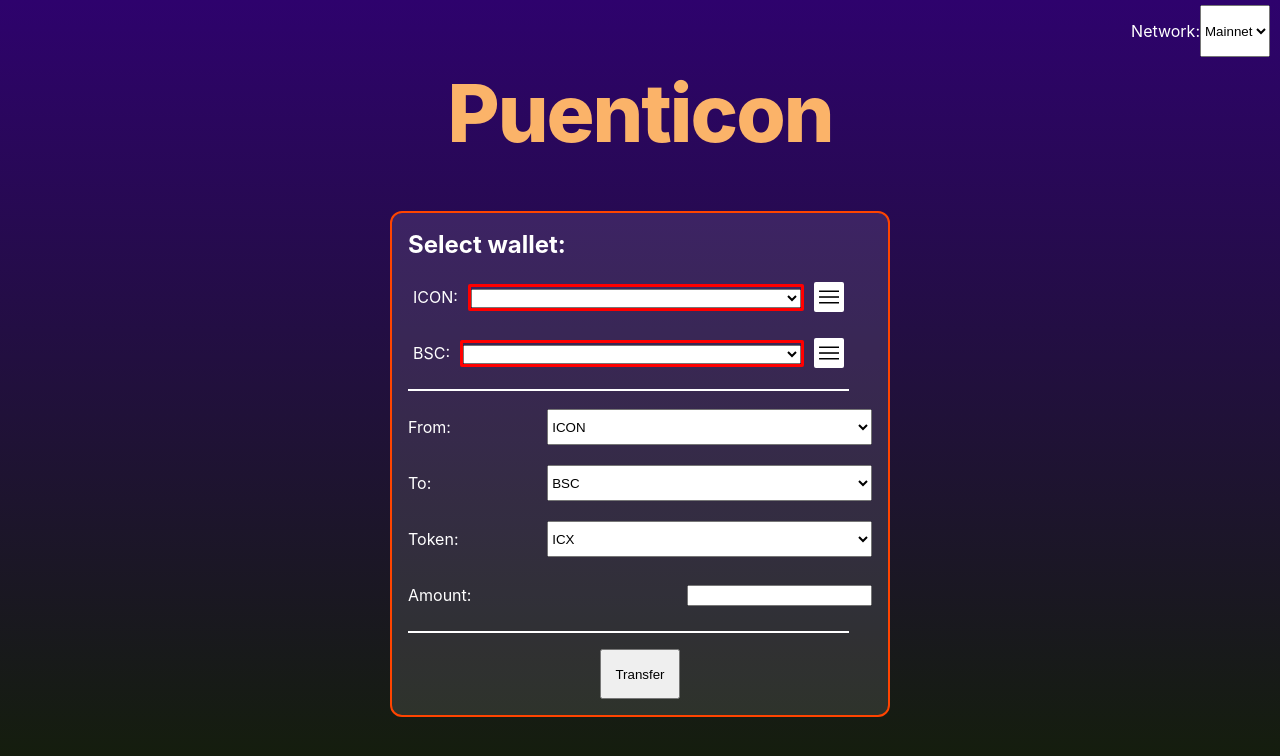
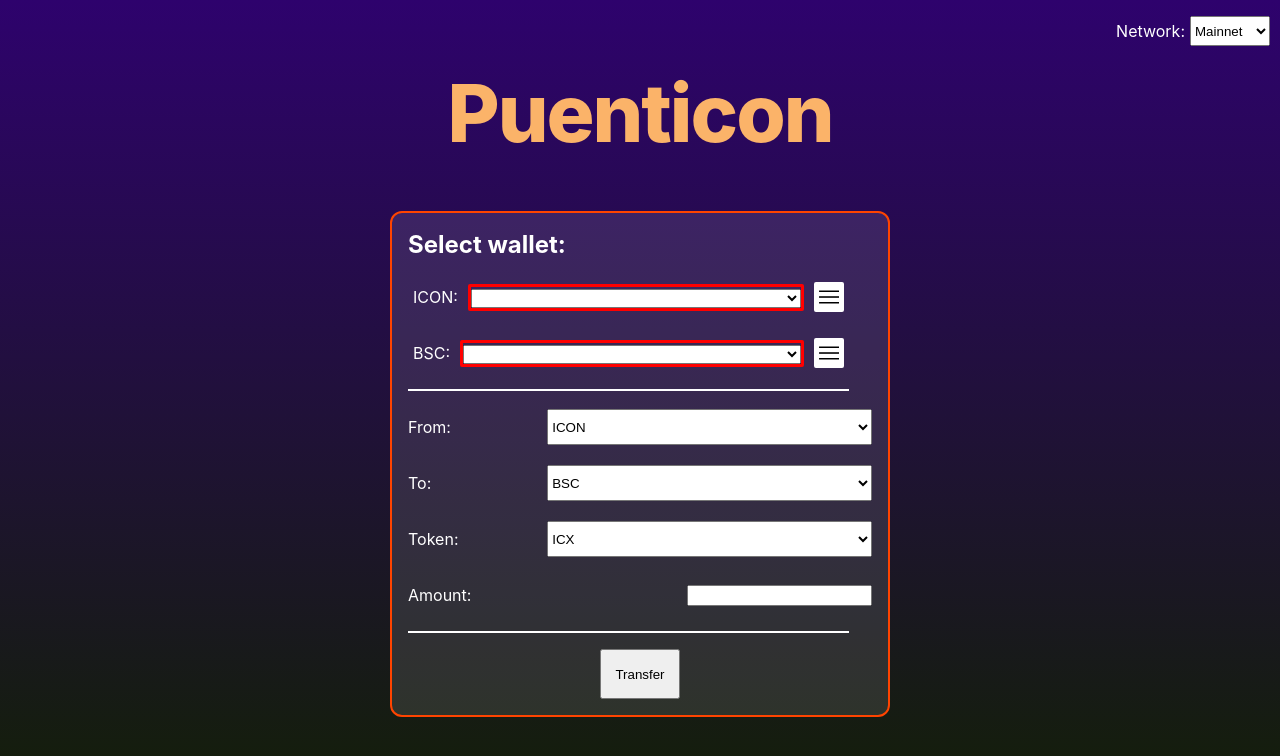
Before and after one commit to Espanicon/puenticon, a Next.js app: page / in a window 1280 px wide. Shown: the top 756 px of the page. Built offline with nearby package versions, Linux system fonts and the light colour scheme.

Commit message:
building: fixed mainpage network style

```diff
--- a/src/pages/index.module.css
+++ b/src/pages/index.module.css
@@ -15,7 +15,15 @@
   right: 10px;
   display: flex;
   flex-flow: row nowrap;
+  align-items: center;
 }
+
+.networkSelect {
+  width: 80px;
+  height: 30px;
+  margin-left: 5px;
+}
+
 .container {
   width: 100%;
   display: flex;
```
